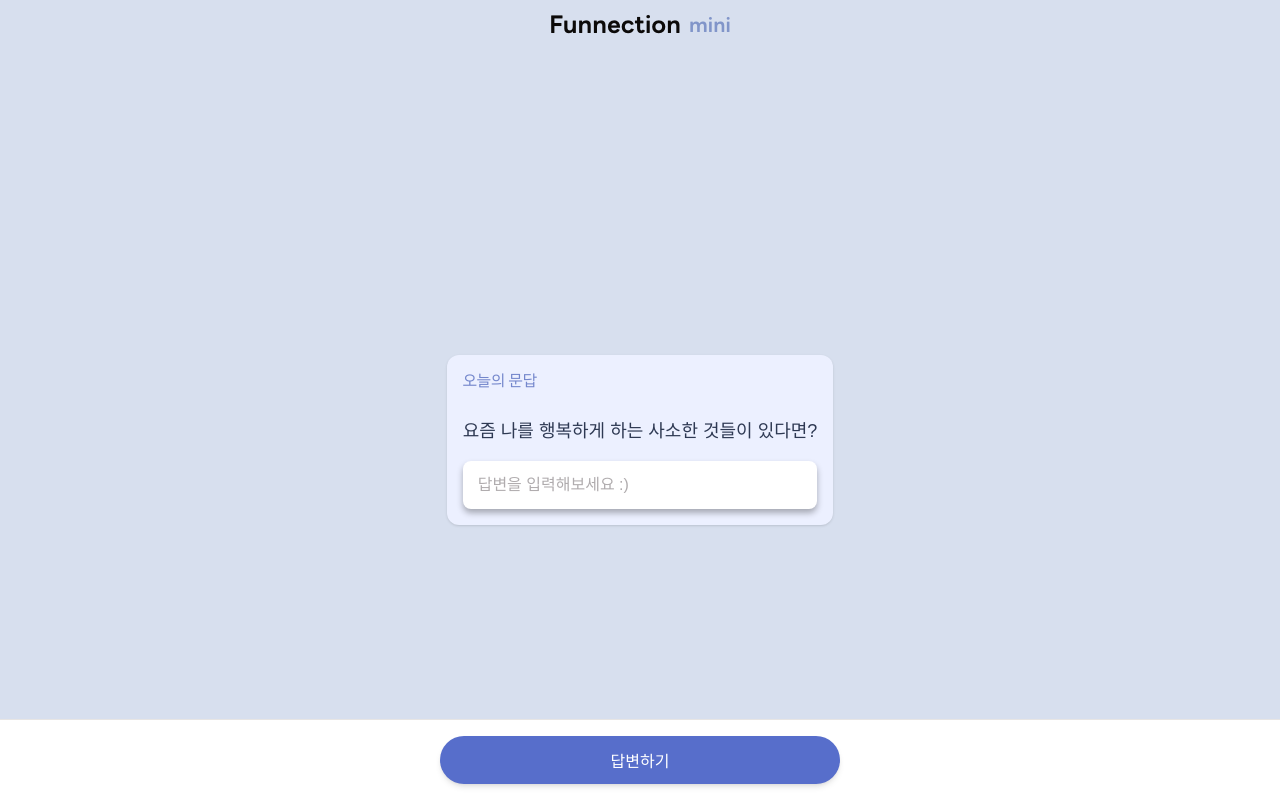
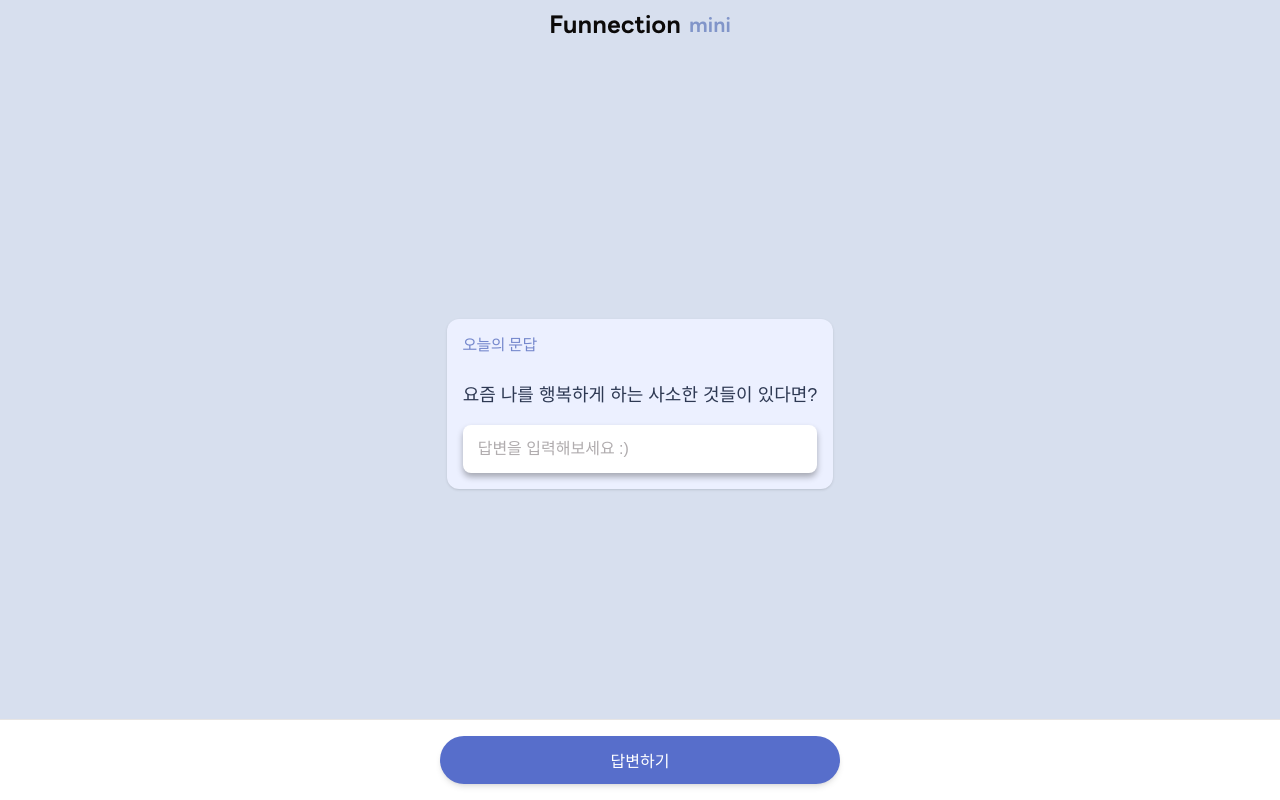
Before and after one commit to LuisKlopp/funnection-mini, a Next.js app: page / in a window 1280 px wide. Built offline with nearby package versions, Linux system fonts and the light colour scheme.

Commit message:
Feat: 위치조정

```diff
--- a/components/question-submit.tsx
+++ b/components/question-submit.tsx
@@ -9,7 +9,7 @@ export const QuestionSubmit = () => {
 
   return (
     <main className="flex h-full max-w-[500px] flex-1 flex-col items-center justify-center overflow-y-auto p-4">
-      <div className="mt-6 flex flex-col gap-4 rounded-xl bg-[#ECF0FF] p-4 shadow-sm">
+      <div className="mb-12 flex flex-col gap-4 rounded-xl bg-[#ECF0FF] p-4 shadow-sm">
         <h2 className="mb-2 text-sm font-normal text-[#7487cc]">오늘의 문답</h2>
 
         <p className="font-jua text-base text-[#2e3953]">
```
